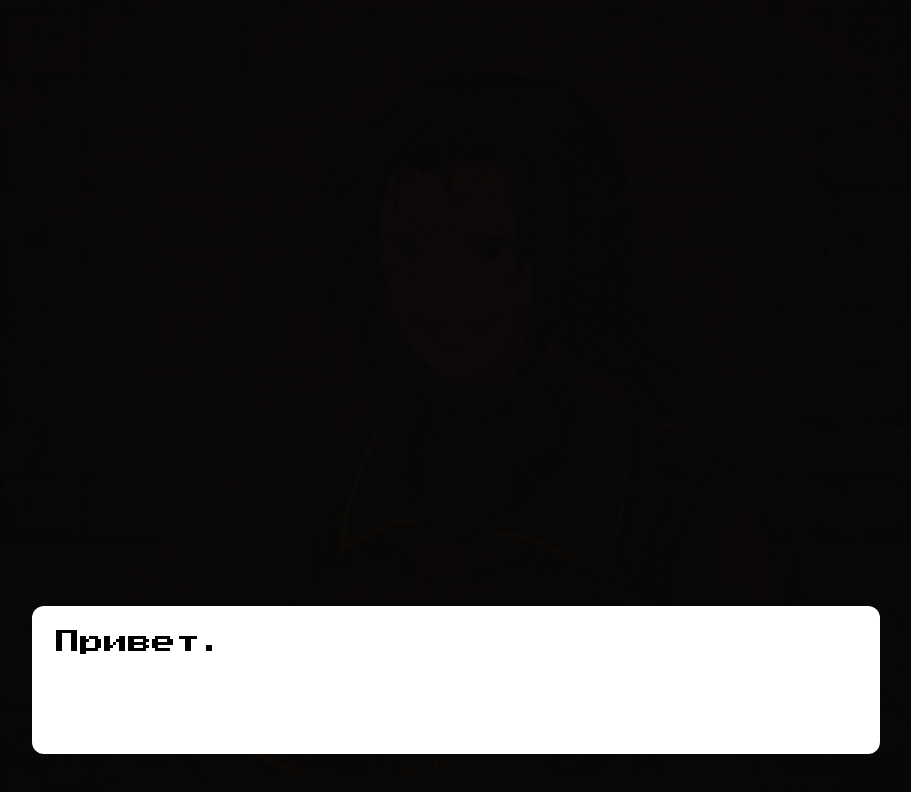
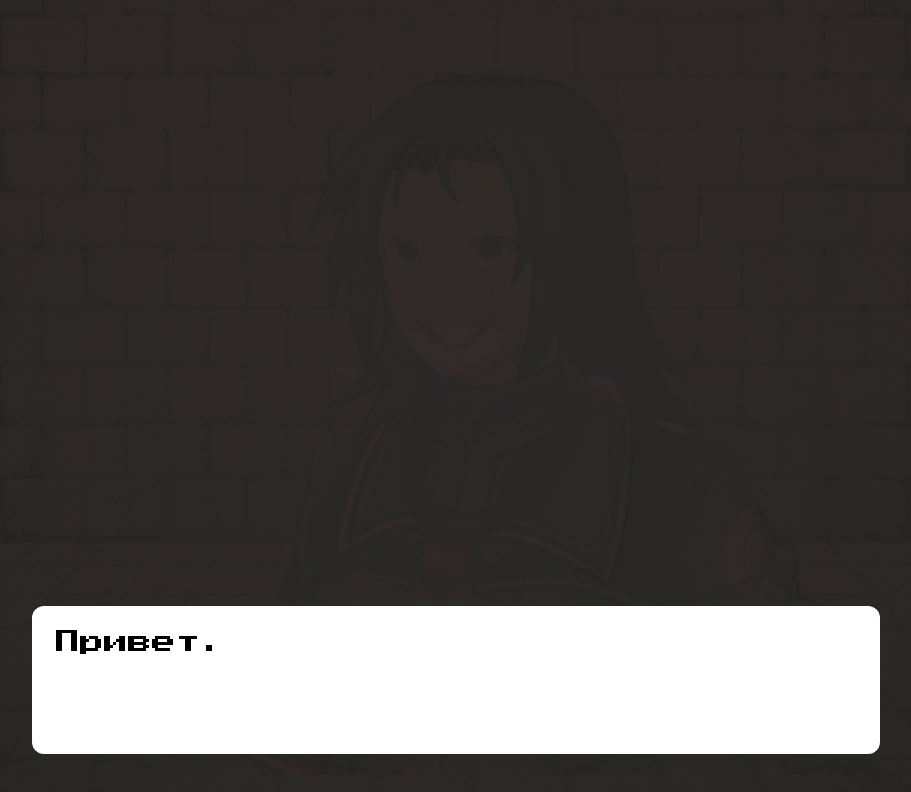
Before and after one commit to Bailog/Saikuru-Nya, a plain HTML site: page index.html in a window 1280 px wide. Both pictures are taken after a click on the button "Продолжить". Shown: the whole page, without its empty margins (184-1095 px from the left). Drawn offline with nearby package versions, Linux system fonts and the light colour scheme.

Commit message:
Update index.html

```diff
--- a/index.html
+++ b/index.html
@@ -44,7 +44,7 @@
 			}
 
 			var body = document.getElementsByTagName('body')[0];
-			body.style.backgroundImage = 'url(crepysaikuruHD.png)';
+			body.style.backgroundImage = 'url(canva-photo-editor.png)';
 
 			var audio = document.getElementById("ambient");
 			audio.volume = 0.1;
```
